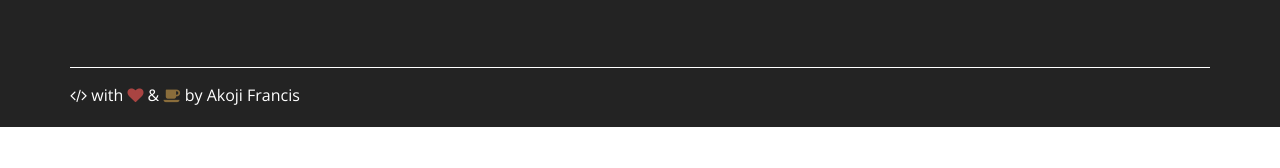
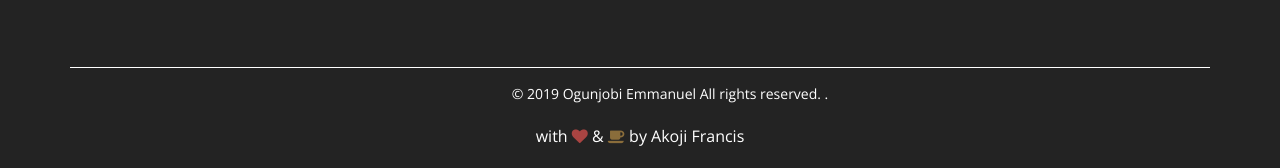
Before and after one commit to ogunjobiemmy/ogunjobiemmy, a plain HTML site: page index.html in a window 1280 px wide. Shown: the part 2810-2978 px from the top of the page. Before the commit the page ends 2937 px from the top, so only its background shows below. Drawn offline with nearby package versions, Linux system fonts and the light colour scheme.

Commit message:
Update index.html

```diff
--- a/index.html
+++ b/index.html
@@ -356,7 +356,9 @@
             <div class="row">
                 <div class="col-sm-12">
                     <a href="#" class="footer-logo-link"></a>
-                   <p><i class="fa fa-code"></i> with <i class="text-danger fa fa-heart"></i> &amp; <i
+			<p class="text-center copyright">&copy; 2019 <a href="#" class="footer-site-link">Ogunjobi Emmanuel</a> All rights reserved.
+                        <a href="#" class="footer-site-link"></a>.</p>
+                   <p class="text-center" <i class="fa fa-code"></i> with <i class="text-danger fa fa-heart"></i> &amp; <i
 					class="text-warning fa fa-coffee"></i> by <a href="https://akfcodes.firebaseapp.com">Akoji Francis</a></p>
                 </div>
                 <!-- end col -->
```
